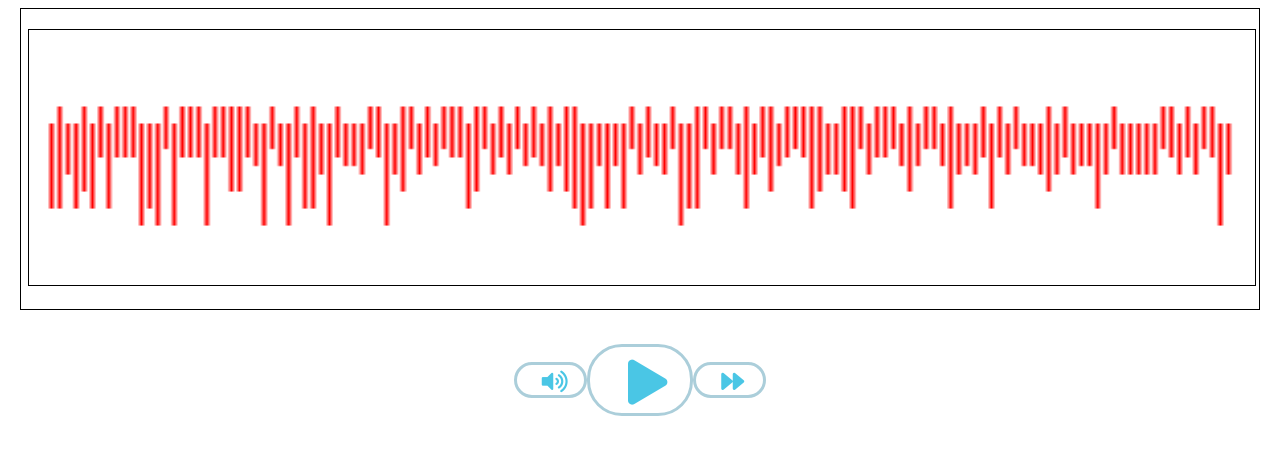
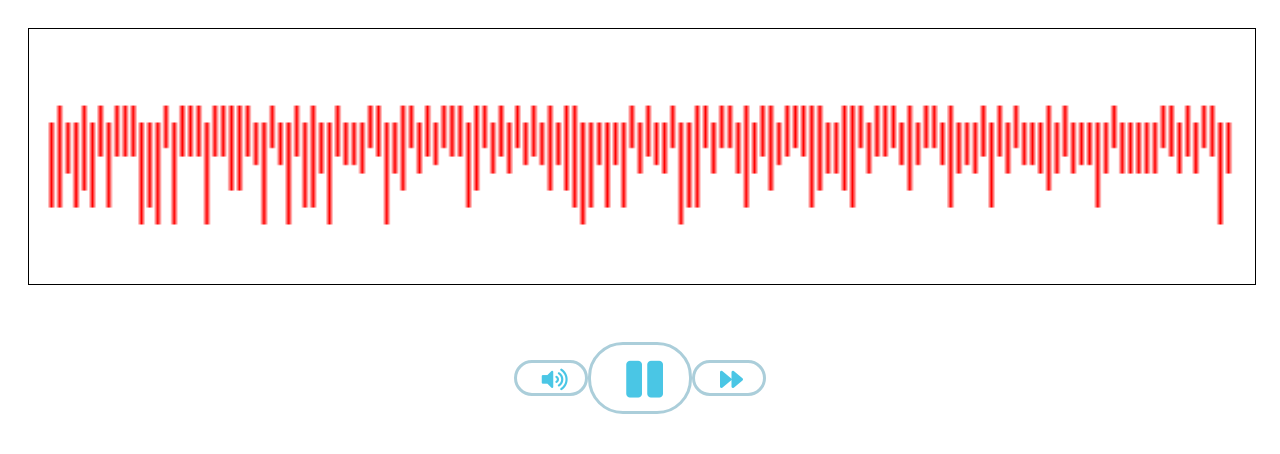
Before and after one commit to abhishekmah/Salesken, a plain HTML site: page index.html in a window 1280 px wide. Drawn offline with Linux system fonts and the light colour scheme.

Commit message:
4th commit

```diff
--- a/index.css
+++ b/index.css
@@ -1,7 +1,7 @@
 .main {
     width: 98%;
     height: 300px;
-    border: 1px solid black;
+    /* border: 1px solid black; */
     margin: auto;
 }
 .buttons {
--- a/index.html
+++ b/index.html
@@ -15,9 +15,10 @@
         <canvas id="myCanvas"></canvas>
     </div>
     <div class="buttons">
-        <div><i class="fas fa-volume-up" style="font-size: 23px; color: #4ac6e5;"></i></div>
-        <div><i class="fas fa-play" style="font-size: 45px; color: #4ac6e5;"></i></div>
-        <div><i class="fas fa-forward" style="font-size: 23px; color: #4ac6e5;"></i></div>
+        <div id="mute"><i class="fas fa-volume-up" style="font-size: 23px; color: #4ac6e5;"></i></div>
+        <!-- <div id="play"><i class="fas fa-play" style="font-size: 45px; color: #4ac6e5;"></i></div> -->
+        <div id="pause"><i class="fas fa-pause" style="font-size: 42px; margin-left: -3px;color: #4ac6e5;"></i></div>
+        <div id="next"><i class="fas fa-forward" style="font-size: 23px; color: #4ac6e5;"></i></div>
     </div>
 </body>
 <script src="index.js"></script>
```
